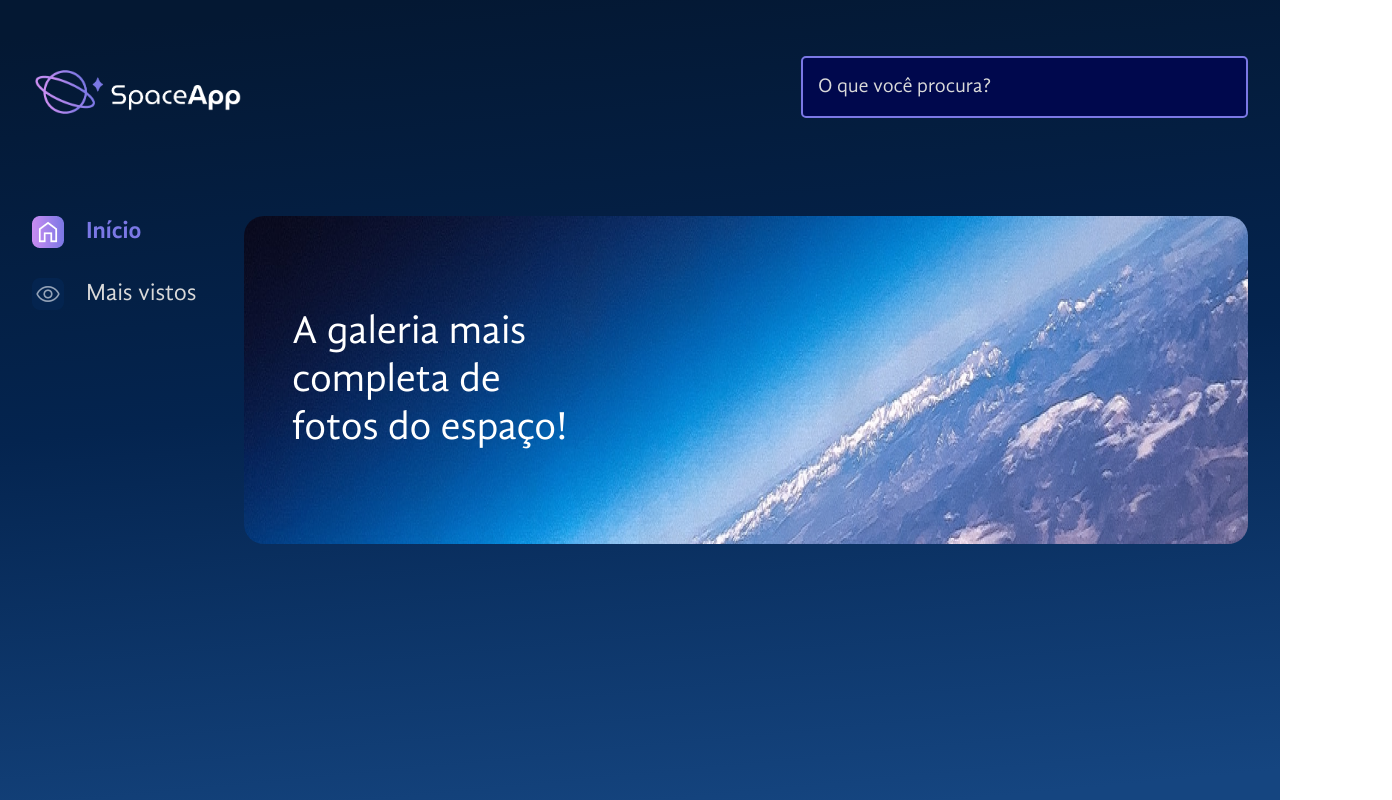
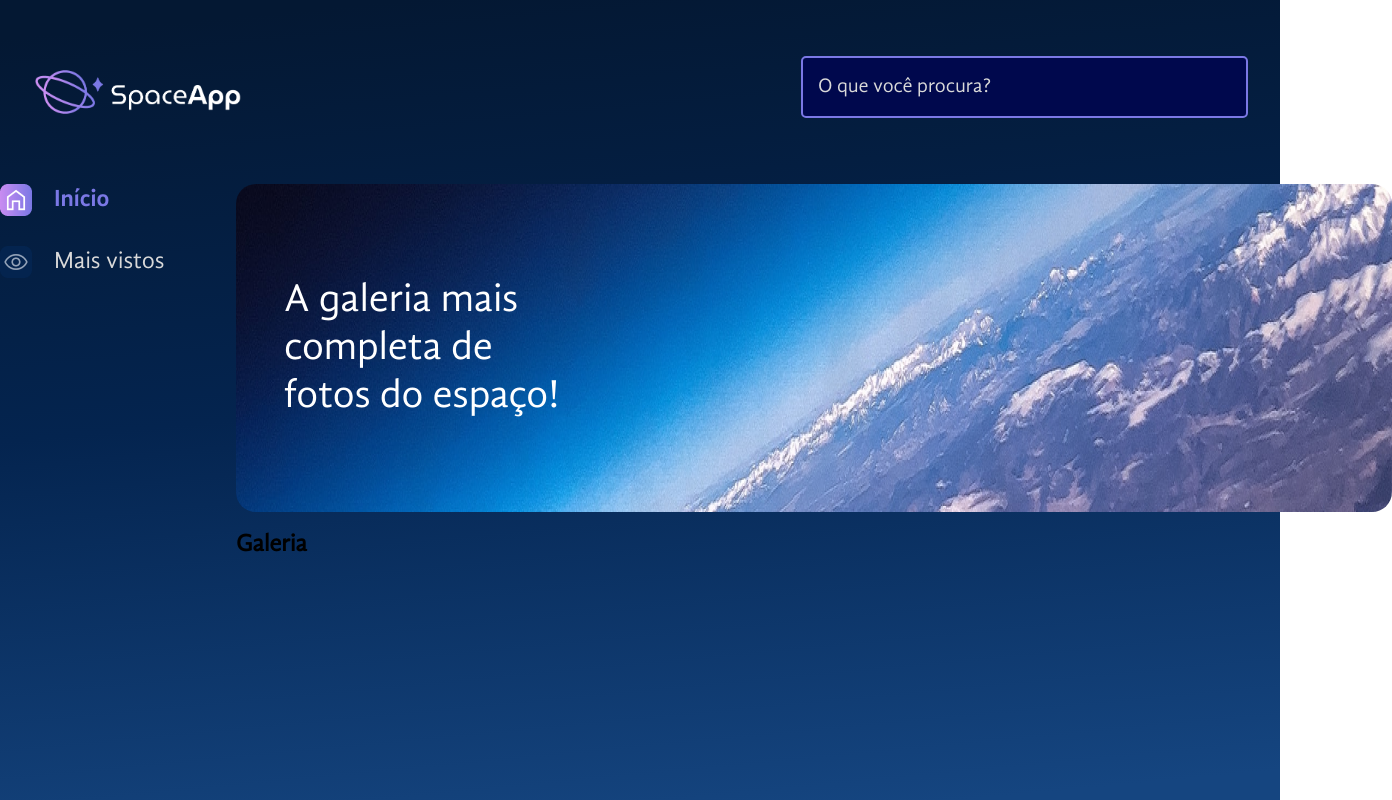
Before and after one commit to V-Matheus/T6-ONE-ALURA, a React (Vite) app in the folder space-app/: page / in a window 1280 px wide. Shown: the whole page, 1392 px wide, since content can reach past the window. Built offline with nearby package versions, Linux system fonts and the light colour scheme.

Commit message:
Montando o layout desktop

```diff
--- a/space-app/src/App.jsx
+++ b/space-app/src/App.jsx
@@ -3,6 +3,7 @@ import EstilosGlobais from './components/EstilosGlobais';
 import { Cabecalho } from './components/Cabecalho';
 import { BarraLateral } from './components/BarraLateral';
 import { Banner } from './components/Banner';
+import { Galeria } from './components/Galeria';
 
 const FundoGradient = styled.div`
   background: linear-gradient(
@@ -15,21 +16,37 @@ const FundoGradient = styled.div`
   min-height: 100vh;
 `;
 
+const MainContainer = styled.main`
+  display: flex;
+  gap: 24px;
+`;
+
+const AppContainer = styled.div`
+  width: 1440px;
+  margin: 0 auto;
+  max-width: 100%;
+`;
+
+const ConteudoGaleria = styled.section`
+  display: flex;
+  flex-direction: column;
+  flex-grow: 1;
+`;
+
 function App() {
   return (
     <FundoGradient>
       <EstilosGlobais />
-      <Cabecalho />
-      <div
-        style={{
-          display: 'flex',
-          padding: '2rem',
-          justifyContent: 'space-between',
-        }}
-      >
-        <BarraLateral />
-        <Banner />
-      </div>
+      <AppContainer>
+        <Cabecalho />
+        <MainContainer>
+          <BarraLateral />
+          <ConteudoGaleria>
+            <Banner />
+            <Galeria />
+          </ConteudoGaleria>
+        </MainContainer>
+      </AppContainer>
     </FundoGradient>
   );
 }
--- /dev/null
+++ b/space-app/src/components/Galeria/index.jsx
@@ -0,0 +1,6 @@
+
+export const Galeria = () => {
+  return (
+    <h2>Galeria</h2>
+  )
+}
```
